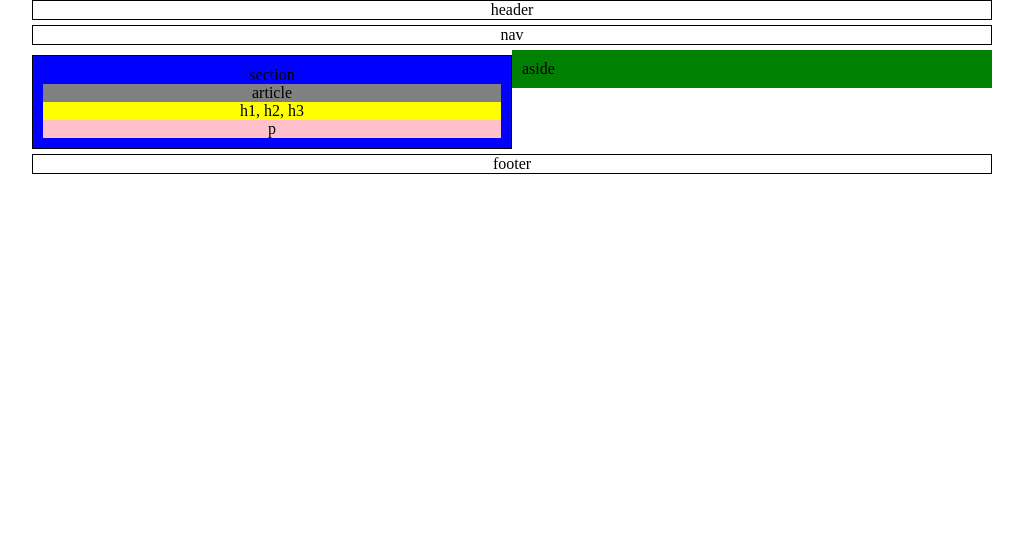
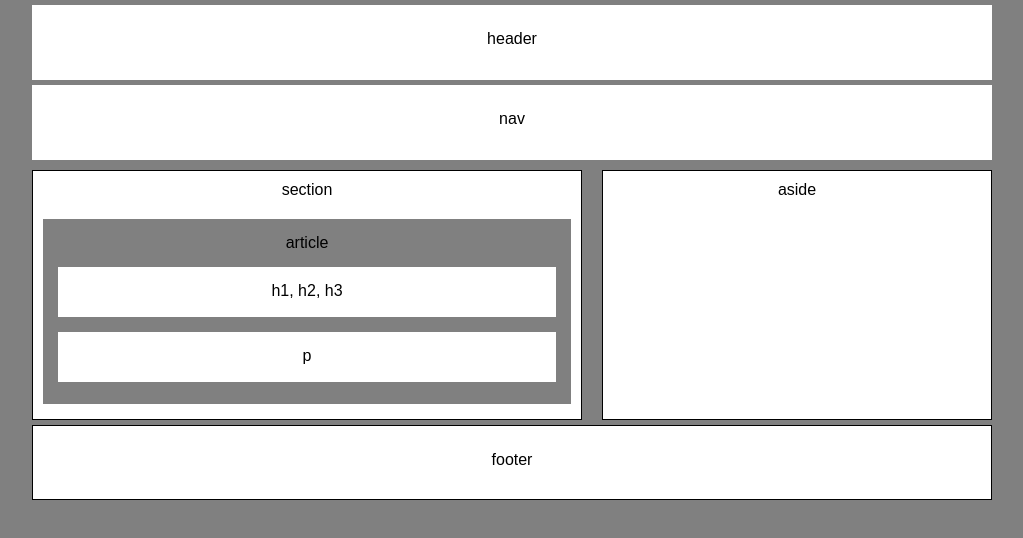
Before and after one commit to AngelaTodd15/HW-Wireframe, a plain HTML site: page index.html in a window 1280 px wide. Shown: the whole page, without its empty margins (128-1151 px from the left). Drawn offline with Linux system fonts and the light colour scheme.

Commit message:
final product

```diff
--- a/index.html
+++ b/index.html
@@ -7,38 +7,38 @@
 
 <body>
     <div class="main">
-        <p>header</p>
+        header
     </div>
 
     <div class="main2">
-        <p>nav</p>
+        nav
     </div>
 
     <div class="container">
         <div class="section">
-            <p>section</p>
+            section
 
             <div class="article">
-                <p>article</p>
+                article
 
                 <div class="topbox">
-                    <p>h1, h2, h3</p>
+                    h1, h2, h3
                 </div>
 
                 <div class="bottombox">
-                    <p>p</p>
+                    p
                 </div>
             </div>
         </div>
 
         <div class="aside">
-            <p>aside</p>
+            aside
         </div>
     </div>
 
 
     <div class="clear foot">
-        <p>footer</p>
+        footer
     </div>
 
 </body>
--- a/style.css
+++ b/style.css
@@ -2,14 +2,21 @@
     box-sizing: border-box;
     margin: 0 auto;
     padding: 0;
+    font-family: Arial, Helvetica, sans-serif;
+    background-color: gray;
 }
 
 .main {
 width: 960px;
-margin: auto;
-border: 1px solid black;
-height: 100%;
+margin-top: 5px;
+margin-bottom: 0px;
+margin-left: auto;
+margin-right: auto;
+background-color: white;
+height: 75px;
+padding: 25px;
 text-align: center;
+
 }
 
 .main2 {
@@ -18,8 +25,9 @@ margin-top: 5px;
 margin-bottom: 5px;
 margin-left: auto;
 margin-right: auto;
-border: 1px solid black;
-height: 100%;
+background-color: white;
+height: 75px;
+padding: 25px;
 text-align: center;
 
 }
@@ -29,17 +37,17 @@ text-align: center;
 }
 
 .section {
-background-color: blue;
+background-color: white;
 display: inline-block;
 float: left;
 padding: 10px;
-width: 480px;
+width: 550px;
 margin-top: 5px;
 margin-bottom: 5px;
 margin-left: auto;
-margin-right: auto;
+margin-right: 10px;
 border: 1px solid black;
-height: 100%;
+height: 250px;
 text-align: center;
 
 
@@ -47,25 +55,43 @@ text-align: center;
 
 .article {
     background-color: gray;
-    height: 100%;
+    height: 185px;
+    margin-top: 20px;
+    padding: 15px;
+
 }
 
 .topbox {
-    background-color: yellow;
+    background-color: white;
+    height: 50px;
+    margin-top: 15px;
+    margin-bottom: 15px;
+    padding: 15px;
+
 }
 
 .bottombox {
 
-    background-color: pink;
+    background-color: white;
+    height: 50px;
+    margin-top: 15px;
+    margin-bottom: 15px;
+    padding: 15px;
 }
 
 .aside {
-width: 480px;
-height: 100%;
-background-color: green;
-display: inline-block;
-float: right;
-padding: 10px;
+    background-color: white;
+    display: inline-block;
+    float: right;
+    padding: 10px;
+    width: 390px;
+    margin-top: 5px;
+    margin-bottom: 5px;
+    margin-left: 10px;
+    margin-right: auto;
+    border: 1px solid black;
+    height: 250px;
+    text-align: center;
 }
 
 .clear {
@@ -76,6 +102,12 @@ padding: 10px;
 width: 960px;
 margin: auto;
 border: 1px solid black;
-height: 100%;
+height: 75px;
+padding: 25px;
 text-align: center;
+background-color: white
 }
+
+p {
+    background-color: white;
+}
```
